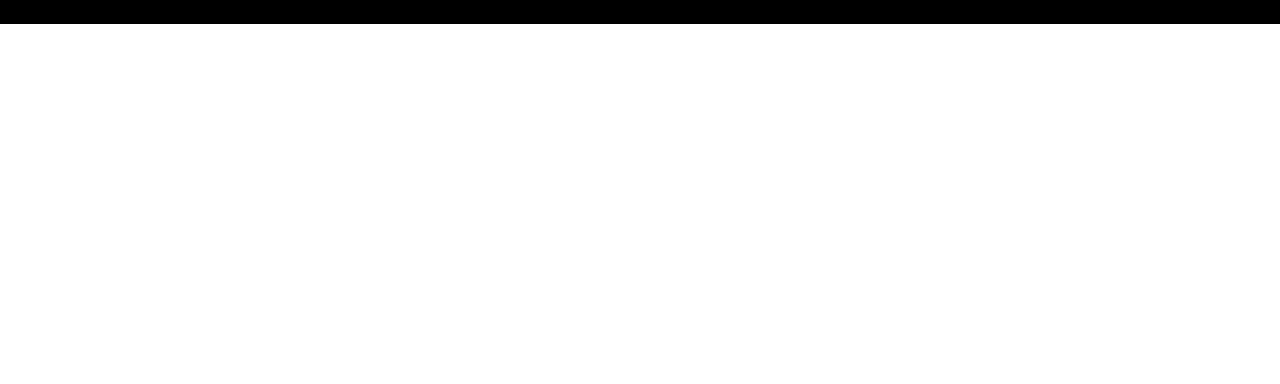
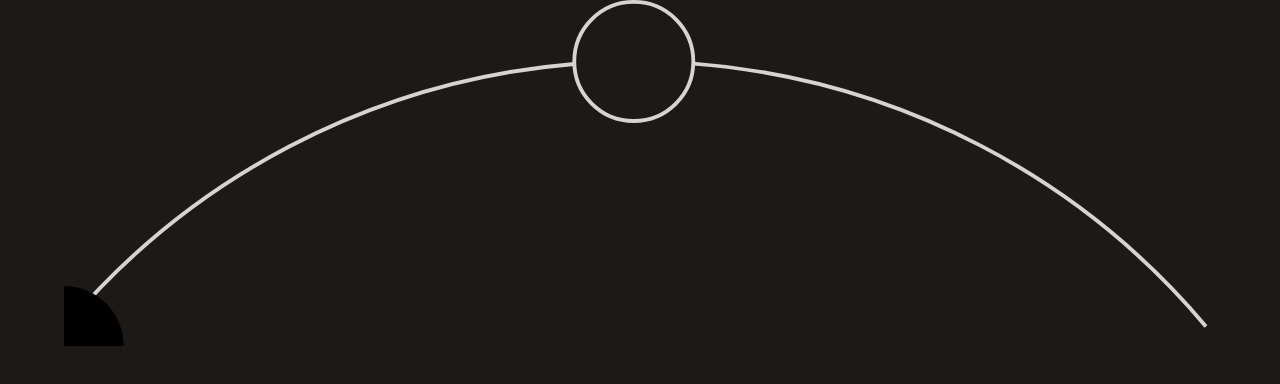
Before and after one commit to rezonmain/nertu, a React (Vite) app: page / in a window 1280 px wide. Shown: the top 384 px of the page. Built offline with nearby package versions, Linux system fonts and the light colour scheme.

Commit message:
added layout component, working on tuning lane component

```diff
--- a/src/App.tsx
+++ b/src/App.tsx
@@ -1,5 +1,12 @@
+import Layout from './components/Layout/Layout';
+import TuningLane from './components/TuningLane/TuningLane';
+
 function App() {
-	return <div className=' bg-black'>hi</div>;
+	return (
+		<Layout>
+			<TuningLane />
+		</Layout>
+	);
 }
 
 export default App;
--- /dev/null
+++ b/src/components/Layout/Layout.tsx
@@ -0,0 +1,9 @@
+const Layout = ({ children }: { children: JSX.Element }) => {
+	return (
+		<div className='w-full h-screen bg-stone-900 font-mono text-white'>
+			{children}
+		</div>
+	);
+};
+
+export default Layout;
--- /dev/null
+++ b/src/components/TuningLane/TuningLane.tsx
@@ -0,0 +1,32 @@
+const TuningLane = () => {
+	//ar = 3.6170
+	return (
+		<div className='w-full h-fit mx-auto'>
+			<svg
+				xmlns='http://www.w3.org/2000/svg'
+				className='mx-auto w-[90%]'
+				// width='297.765'
+				// height='85.322'
+				fill='none'
+				version='1.1'
+				viewBox='0 0 300 90'
+			>
+				<g stroke='#d6d3d1' transform='translate(-.617)'>
+					<circle id='bullseye' cx='149' cy='16' r='15.5'></circle>
+					<path
+						id='interruptedLane'
+						d='M298 85c-32.431-38.566-79.9-64.31-133.5-68.422M1 85c32.229-38.326 79.31-63.99 132.5-68.342'
+					></path>
+					<path
+						id='completeLane'
+						strokeOpacity='0'
+						d='M149.355 16c5.097 0 10.148.195 15.145.579C218.1 20.688 265.569 46.433 298 85M149.645 16c-5.437 0-10.822.222-16.145.658C80.31 21.01 33.229 46.674 1 85'
+					></path>
+				</g>
+				<circle r='15.5' cx='0' cy='90' fill='#000'></circle>
+			</svg>
+		</div>
+	);
+};
+
+export default TuningLane;
```
